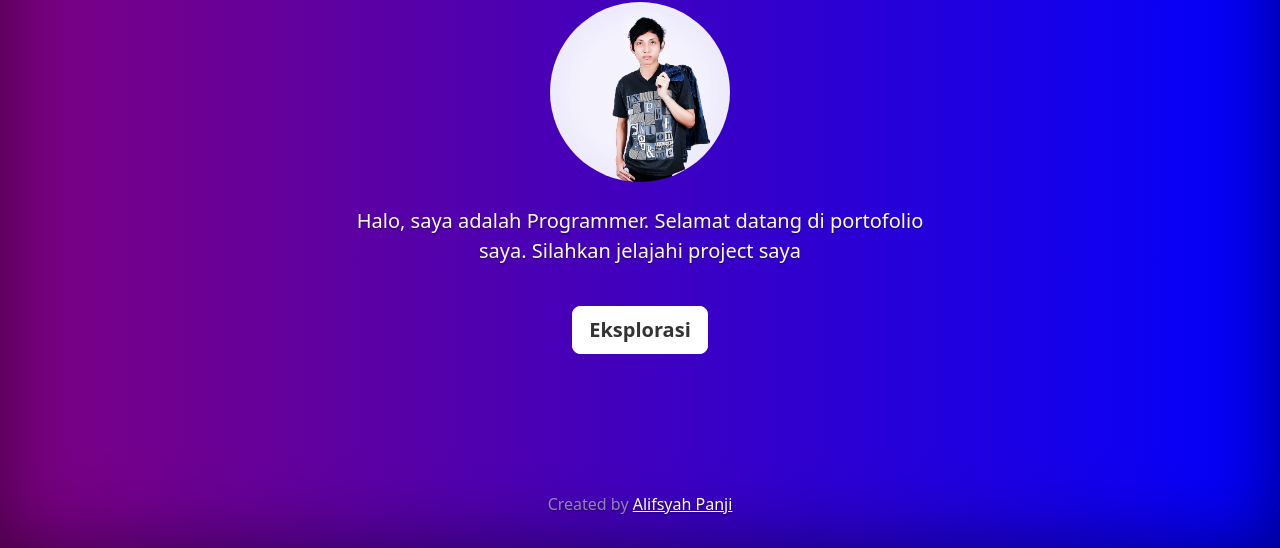
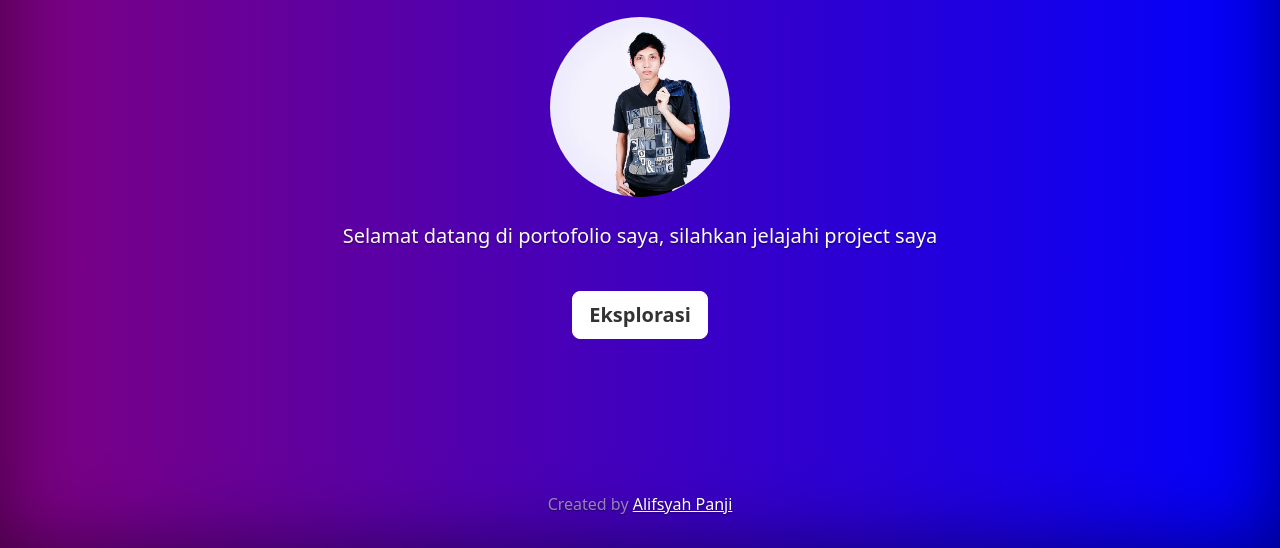
Before and after one commit to alifsyahpanji/alifsyahpanji.github.io, a plain HTML site: page index.html in a window 1280 px wide. Shown: the part 252-800 px from the top of the page. Drawn offline with Linux system fonts and the light colour scheme.

Commit message:
Memperbaiki index

```diff
--- a/index.html
+++ b/index.html
@@ -33,7 +33,7 @@
     <img class="bd-placeholder-img rounded-circle img-fluid" src="alifsyah.jpg" width="180px">
       <br>
     <br>
-      <p class="lead">Halo, saya adalah Programmer. Selamat datang di portofolio saya. Silahkan jelajahi project saya</p>
+      <p class="lead">Selamat datang di portofolio saya, silahkan jelajahi project saya</p>
     <br>
       <p class="lead">
       <a href="#" class="btn btn-lg btn-secondary fw-bold border-white bg-white">Eksplorasi</a>
```
